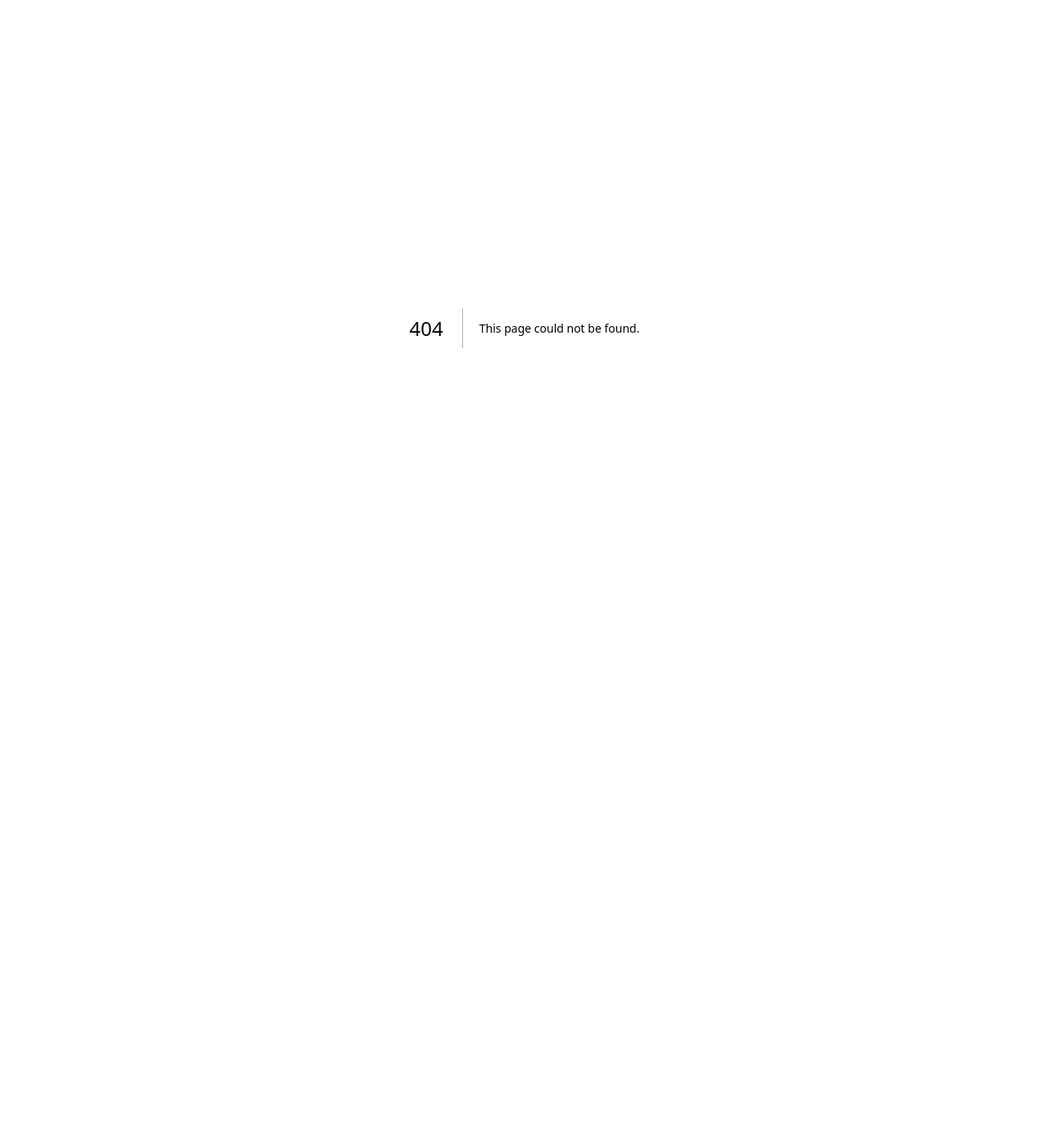
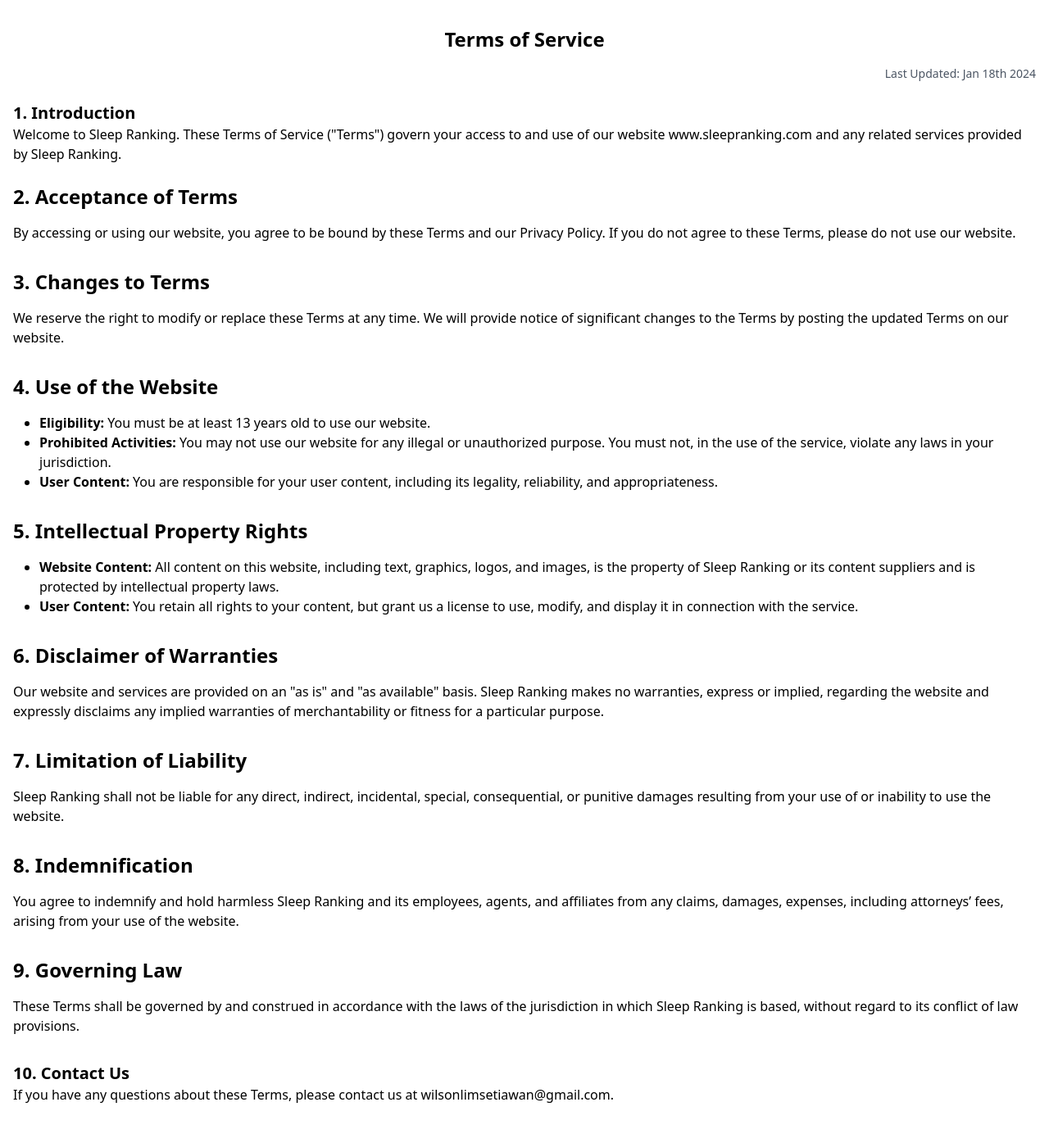
Before and after one commit to WilsonLimSet/SleepRanking, a Next.js app: page /terms in a window 1280 px wide. Before the commit this address had no page. Shown: the top 1384 px of the page at 82% size. Before the commit the page ends 800 px from the top, so only its background shows below. Built offline with nearby package versions, Linux system fonts and the light colour scheme.

Commit message:
terms and privacy

```diff
--- /dev/null
+++ b/app/privacy/page.tsx
@@ -0,0 +1,57 @@
+export default function PrivacyPolicy() {
+    return (
+      <div className="container mx-auto p-4">
+        <h1 className="text-3xl font-bold text-center my-6">Privacy Policy</h1>
+        <p className="text-sm text-gray-600 text-right mb-6">Last Updated:  Jan 18th 2024</p>
+
+        <section className="mb-8">
+          <h2 className="text-2xl font-semibold mb-4">1. Introduction</h2>
+          <p>Welcome to Sleep Ranking. This Privacy Policy outlines how we collect, use, store, and share your information when you use our website www.sleepranking.com.</p>
+        </section>
+
+        <section className="mb-8">
+          <h2 className="text-2xl font-semibold mb-4">2. Information Collection</h2>
+          <ul className="list-disc ml-8 mb-4">
+            <li><strong>Personal Information:</strong> We collect personal information you provide, such as your name, email address, and sleep data.</li>
+            <li><strong>Usage Data:</strong> We collect data on how you interact with our website, such as pages visited and features used.</li>
+            <li><strong>Cookies and Tracking Technologies:</strong> We use cookies and similar technologies to enhance your experience and gather information about visitors and visits to our website.</li>
+          </ul>
+        </section>
+
+        <section className="mb-8">
+          <h2 className="text-2xl font-semibold mb-4">3. Use of Information</h2>
+          <p>Information collected is used for providing services, communication, and research and development.</p>
+        </section>
+
+        <section className="mb-8">
+          <h2 className="text-2xl font-semibold mb-4">4. Sharing of Information</h2>
+          <p>Information may be shared with third-party service providers and for legal requirements.</p>
+        </section>
+
+        <section className="mb-8">
+          <h2 className="text-2xl font-semibold mb-4">5. Data Security</h2>
+          <p>We implement security measures to protect your information.</p>
+        </section>
+
+        <section className="mb-8">
+          <h2 className="text-2xl font-semibold mb-4">6. Your Choices and Rights</h2>
+          <p>You have rights to access, update, or delete your personal information and to opt out of receiving promotional communications.</p>
+        </section>
+
+        <section className="mb-8">
+          <h2 className="text-2xl font-semibold mb-4">7. Children's Privacy</h2>
+          <p>Our website is not intended for children under the age of 13, and we do not knowingly collect personal information from children under 13.</p>
+        </section>
+
+        <section className="mb-8">
+          <h2 className="text-2xl font-semibold mb-4">8. Changes to This Privacy Policy</h2>
+          <p>We may update this privacy policy to reflect changes to our information practices.</p>
+        </section>
+
+        <section className="mb-8">
+          <h2 className="text-2xl font-semibold mb-4">9. Contact Us</h2>
+          <p>If you have any questions about this Privacy Policy, please contact us at wilsonlimsetiawan@gmail.com.</p>
+        </section>
+      </div>
+    );
+  }
--- /dev/null
+++ b/app/terms/page.tsx
@@ -0,0 +1,127 @@
+import type { Metadata } from "next";
+
+export const metadata: Metadata = {
+  title: "Terms",
+  description: "Terms.",
+};
+export default function Terms() {
+  return (
+    <div className="container mx-auto p-4">
+      <h1 className="text-2xl font-bold text-center my-4">Terms of Service</h1>
+      <p className="text-sm text-gray-600 text-right">Last Updated: Jan 18th 2024</p>
+
+      <section className="my-6">
+        <h2 className="text-xl font-semibold">1. Introduction</h2>
+        <p>
+          Welcome to Sleep Ranking. These Terms of Service ("Terms") govern your
+          access to and use of our website www.sleepranking.com and any related
+          services provided by Sleep Ranking.
+        </p>
+      </section>
+
+      <section className="mb-8">
+        <h2 className="text-2xl font-semibold mb-4">2. Acceptance of Terms</h2>
+        <p>
+          By accessing or using our website, you agree to be bound by these
+          Terms and our Privacy Policy. If you do not agree to these Terms,
+          please do not use our website.
+        </p>
+      </section>
+
+      <section className="mb-8">
+        <h2 className="text-2xl font-semibold mb-4">3. Changes to Terms</h2>
+        <p>
+          We reserve the right to modify or replace these Terms at any time. We
+          will provide notice of significant changes to the Terms by posting the
+          updated Terms on our website.
+        </p>
+      </section>
+
+      <section className="mb-8">
+        <h2 className="text-2xl font-semibold mb-4">4. Use of the Website</h2>
+        <ul className="list-disc ml-8 mb-4">
+          <li>
+            <strong>Eligibility:</strong> You must be at least 13 years old to
+            use our website.
+          </li>
+          <li>
+            <strong>Prohibited Activities:</strong> You may not use our website
+            for any illegal or unauthorized purpose. You must not, in the use of
+            the service, violate any laws in your jurisdiction.
+          </li>
+          <li>
+            <strong>User Content:</strong> You are responsible for your user
+            content, including its legality, reliability, and appropriateness.
+          </li>
+        </ul>
+      </section>
+
+      <section className="mb-8">
+        <h2 className="text-2xl font-semibold mb-4">
+          5. Intellectual Property Rights
+        </h2>
+        <ul className="list-disc ml-8 mb-4">
+          <li>
+            <strong>Website Content:</strong> All content on this website,
+            including text, graphics, logos, and images, is the property of
+            Sleep Ranking or its content suppliers and is protected by
+            intellectual property laws.
+          </li>
+          <li>
+            <strong>User Content:</strong> You retain all rights to your
+            content, but grant us a license to use, modify, and display it in
+            connection with the service.
+          </li>
+        </ul>
+      </section>
+
+      <section className="mb-8">
+        <h2 className="text-2xl font-semibold mb-4">
+          6. Disclaimer of Warranties
+        </h2>
+        <p>
+          Our website and services are provided on an "as is" and "as available"
+          basis. Sleep Ranking makes no warranties, express or implied,
+          regarding the website and expressly disclaims any implied warranties
+          of merchantability or fitness for a particular purpose.
+        </p>
+      </section>
+
+      <section className="mb-8">
+        <h2 className="text-2xl font-semibold mb-4">
+          7. Limitation of Liability
+        </h2>
+        <p>
+          Sleep Ranking shall not be liable for any direct, indirect,
+          incidental, special, consequential, or punitive damages resulting from
+          your use of or inability to use the website.
+        </p>
+      </section>
+
+      <section className="mb-8">
+        <h2 className="text-2xl font-semibold mb-4">8. Indemnification</h2>
+        <p>
+          You agree to indemnify and hold harmless Sleep Ranking and its
+          employees, agents, and affiliates from any claims, damages, expenses,
+          including attorneys’ fees, arising from your use of the website.
+        </p>
+      </section>
+
+      <section className="mb-8">
+        <h2 className="text-2xl font-semibold mb-4">9. Governing Law</h2>
+        <p>
+          These Terms shall be governed by and construed in accordance with the
+          laws of the jurisdiction in which Sleep Ranking is based, without
+          regard to its conflict of law provisions.
+        </p>
+      </section>
+      <section className="my-6">
+        <h2 className="text-xl font-semibold">10. Contact Us</h2>
+        <p>
+          If you have any questions about these Terms, please contact us at
+          wilsonlimsetiawan@gmail.com.
+        </p>
+      </section>
+    </div>
+  );
+}
```
